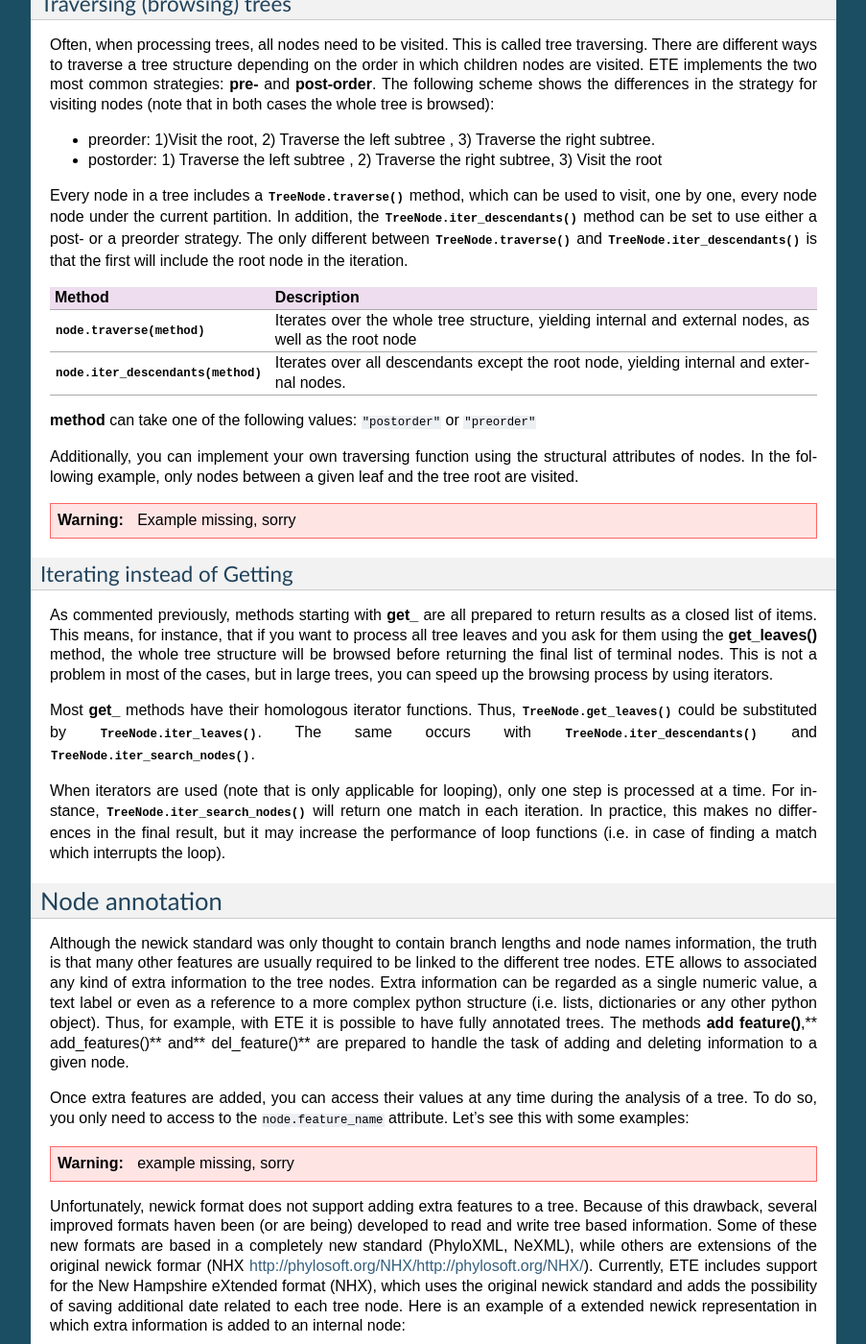
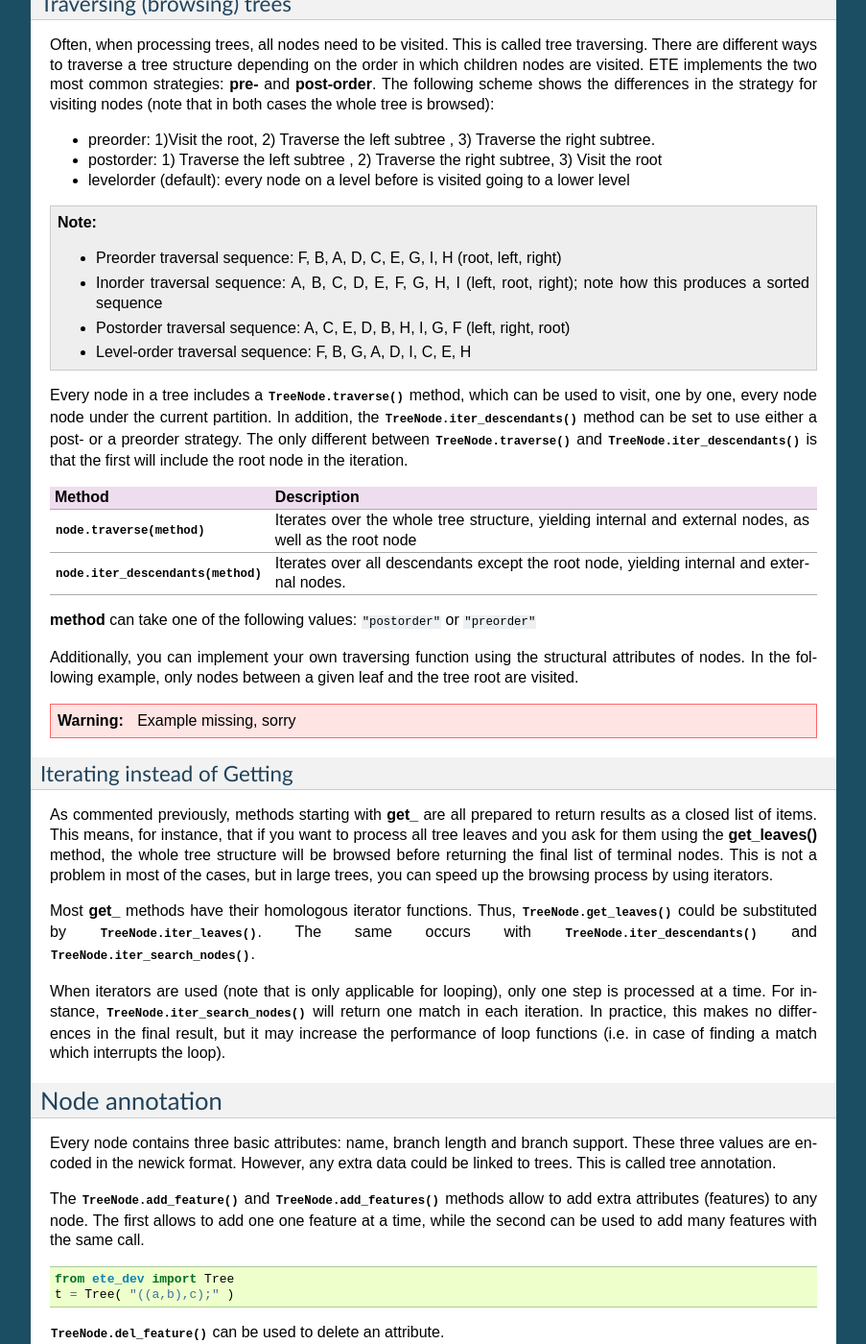
Before and after one commit to etetoolkit/ete, a Sphinx documentation site: the page built from doc/tutorial_trees.rst, in a window 1280 px wide and 1400 px high, scrolled down 5764 px. Shown: the whole window at 96% size, without its empty margins (198-1101 px from the left). Built offline with Sphinx 7.4.7, drawn with Linux system fonts in a browser that asks for light colours.

Commit message:
added conver to ultrametric method. Some more doc

```diff
--- a/addons.py
+++ b/addons.py
@@ -168,7 +168,7 @@ def convert_to_ultrametric(self, tree_length, strategy="balanced"):
     node2dist = {self: 0.0}
     tree_length = float(tree_length)
     step = tree_length / node2max_depth[t]
-    for node in t.iter_descendants("preorder"):
+    for node in t.iter_descendants("levelorder"):
         if strategy == "balanced":
             node.dist = (tree_length - node2dist[node.up]) / node2max_depth[node]
             node2dist[node] =  node.dist + node2dist[node.up]
--- a/doc/tutorial_trees.rst
+++ b/doc/tutorial_trees.rst
@@ -414,7 +414,15 @@ browsed):
 
 * preorder: 1)Visit the root, 2) Traverse the left subtree , 3) Traverse the right subtree.
 * postorder: 1) Traverse the left subtree , 2) Traverse the right subtree, 3) Visit the root
+* levelorder (default): every node on a level before is visited going to a lower level
 
+
+.. note::
+
+    * Preorder traversal sequence: F, B, A, D, C, E, G, I, H (root, left, right)
+    * Inorder traversal sequence: A, B, C, D, E, F, G, H, I (left, root, right); note how this produces a sorted sequence
+    * Postorder traversal sequence: A, C, E, D, B, H, I, G, F (left, right, root)
+    * Level-order traversal sequence: F, B, G, A, D, I, C, E, H
 
 Every node in a tree includes a :func:`TreeNode.traverse` method, which can be
 used to visit, one by one, every node node under the current
@@ -490,17 +498,23 @@ match which interrupts the loop).
 Node annotation
 =========================
 
-Although the newick standard was only thought to contain branch
-lengths and node names information, the truth is that many other
-features are usually required to be linked to the different tree
-nodes. ETE allows to associated any kind of extra information to the
-tree nodes. Extra information can be regarded as a single numeric
-value, a text label or even as a reference to a more complex python
-structure (i.e. lists, dictionaries or any other python object). Thus,
-for example, with ETE it is possible to have fully annotated
-trees. The methods **add feature()**,** add_features()** and**
-del_feature()** are prepared to handle the task of adding and deleting
-information to a given node.
+Every node contains three basic attributes: name, branch length and
+branch support. These three values are encoded in the newick format.
+However, any extra data could be linked to trees. This is called tree
+annotation.
+
+The :func:`TreeNode.add_feature` and :func:`TreeNode.add_features`
+methods allow to add extra attributes (features) to any node.  The
+first allows to add one one feature at a time, while the second can be
+used to add many features with the same call.
+
+::
+
+  from ete_dev import Tree
+  t = Tree( "((a,b),c);" )
+
+
+:func:`TreeNode.del_feature` can be used to delete an attribute.
 
 Once extra features are added, you can access their values at any time
 during the analysis of a tree. To do so, you only need to access to
```
Also changed, not shown: 1 other file.
